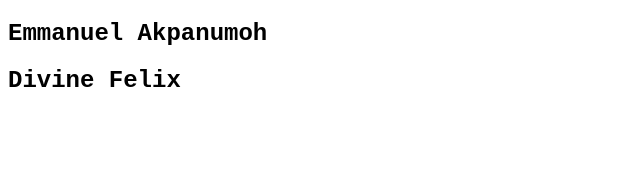
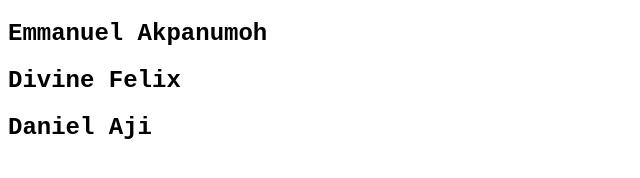
Before and after one commit to Emhaakay/Dev, a plain HTML site: page index.html in a window 1280 px wide. Shown: the whole page, without its empty margins (0-640 px from the left). Drawn offline with Linux system fonts and the light colour scheme.

Commit message:
Update index.html

```diff
--- a/index.html
+++ b/index.html
@@ -10,5 +10,6 @@
 <body>
     <h2>Emmanuel Akpanumoh</h2>
     <h2>Divine Felix</h2>
+    <h2>Daniel Aji </h2>
 </body>
 </html>
```
